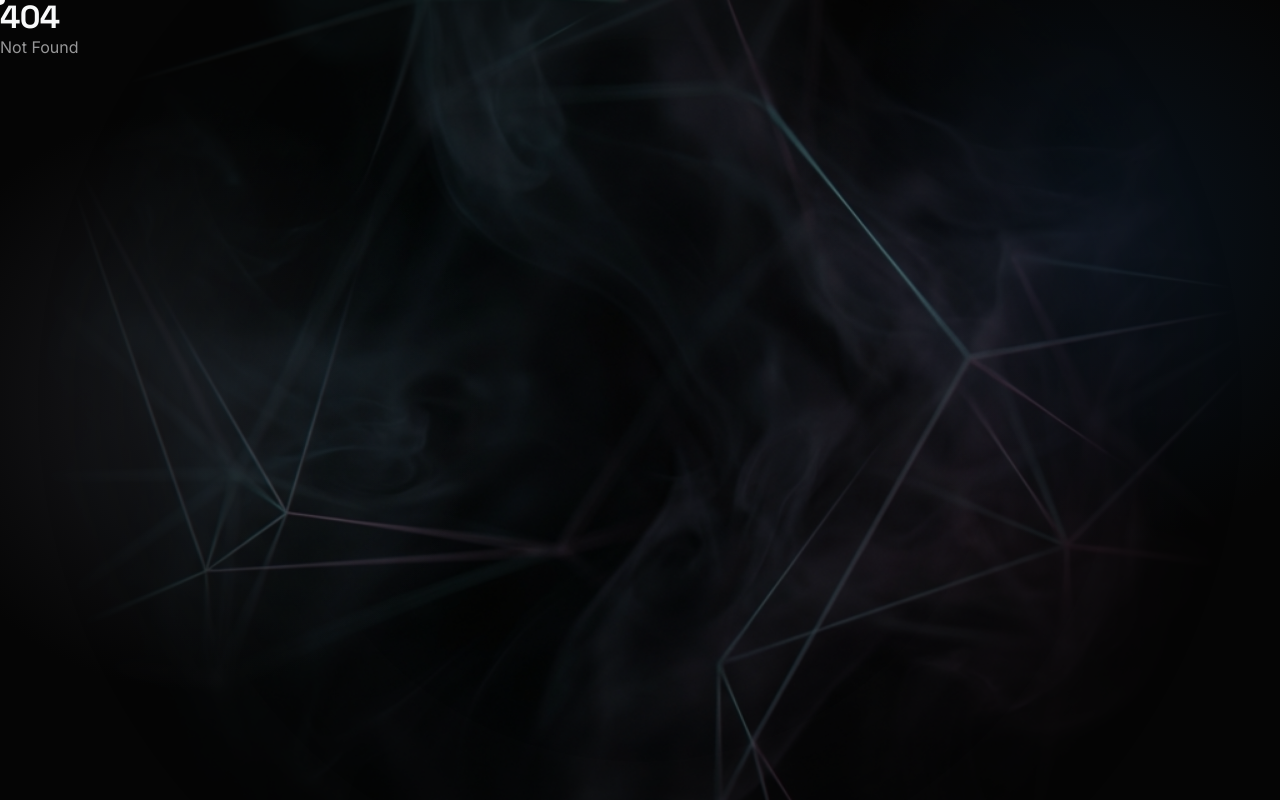
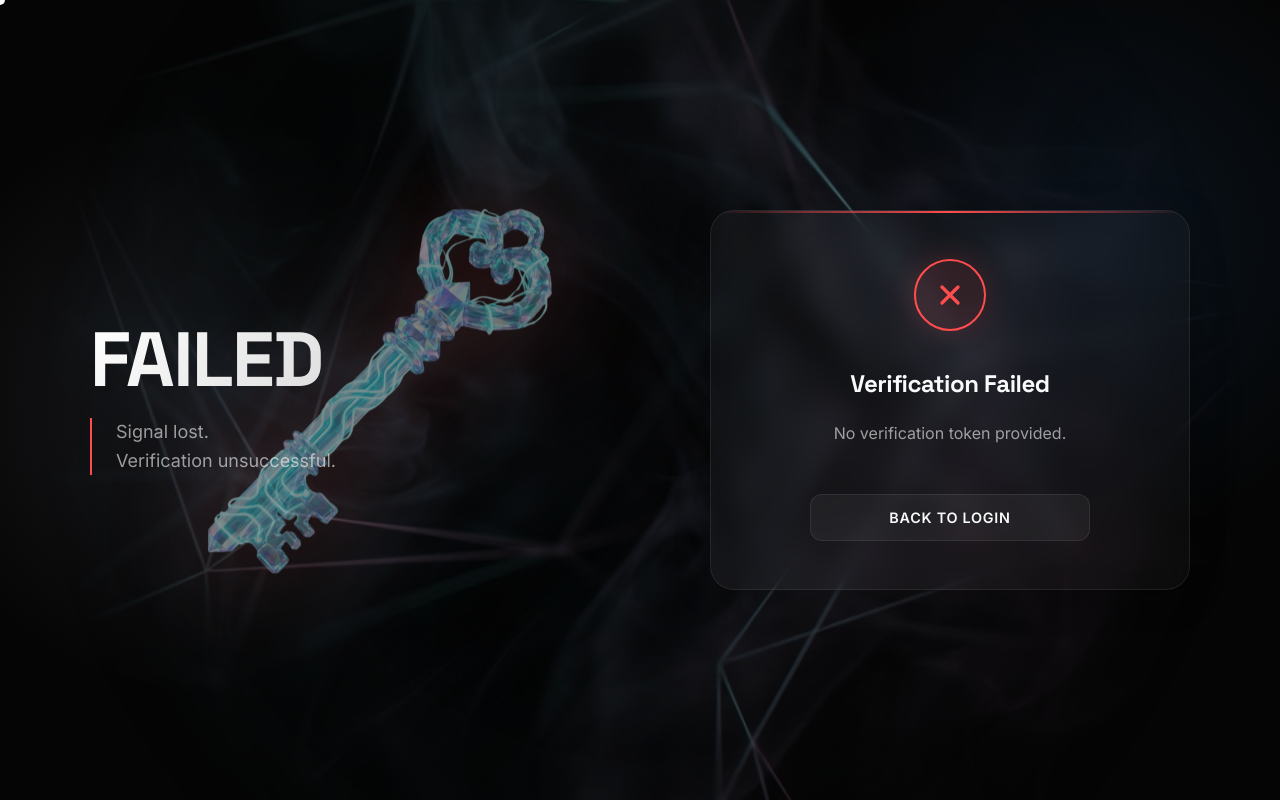
Before and after one commit to Shiyinq/fasmo, a SvelteKit app in the folder frontend/: page /auth/verify-email in a window 1280 px wide. Before the commit this address had no page. Built offline with nearby package versions, Linux system fonts and the light colour scheme.

Commit message:
feat: add email verification page with dynamic status display and styling

```diff
--- /dev/null
+++ b/frontend/src/routes/auth/verify-email/+page.svelte
@@ -0,0 +1,427 @@
+<script lang="ts">
+	import { page } from '$app/stores';
+	import { auth } from '$lib/apis/auth';
+	import { onMount } from 'svelte';
+	import { fade, fly, scale } from 'svelte/transition';
+
+	type VerificationStatus = 'verifying' | 'success' | 'error';
+
+	let status: VerificationStatus = 'verifying';
+	let errorMessage = '';
+
+	onMount(async () => {
+		const token = $page.url.searchParams.get('token');
+
+		if (!token) {
+			status = 'error';
+			errorMessage = 'No verification token provided.';
+			return;
+		}
+
+		try {
+			await auth.verifyEmail({ token });
+			status = 'success';
+		} catch (e: any) {
+			status = 'error';
+			errorMessage = e.detail || 'Verification failed. Token may be invalid or expired.';
+		}
+	});
+</script>
+
+<svelte:head>
+	<title>FASMO | Email Verification</title>
+	<meta name="description" content="Verify your email address for FASMO." />
+	<meta name="robots" content="noindex, nofollow" />
+</svelte:head>
+
+<div class="page-container">
+	<div class="content" in:fly={{ y: 50, duration: 800 }}>
+		<!-- Visual Section -->
+		<div class="visual-pane">
+			<div class="header-section">
+				{#if status === 'verifying'}
+					<h1 in:fade>VERIFYING</h1>
+					<p class="subtitle">Confirming your signal. <br />Please wait...</p>
+				{:else if status === 'success'}
+					<h1 in:fade>VERIFIED</h1>
+					<p class="subtitle success">Connection established. <br />You're in the system.</p>
+				{:else}
+					<h1 in:fade>FAILED</h1>
+					<p class="subtitle error">Signal lost. <br />Verification unsuccessful.</p>
+				{/if}
+			</div>
+
+			<div class="asset-wrapper">
+				<img
+					src="/assets/background/login.png"
+					alt="Verification"
+					class="accent-asset {status}"
+				/>
+			</div>
+		</div>
+
+		<!-- Status Section -->
+		<div class="interaction-pane glass-pane">
+			{#if status === 'verifying'}
+				<div class="status-container" in:fade>
+					<div class="loader-wrapper">
+						<div class="pulse-ring"></div>
+						<div class="pulse-ring delay-1"></div>
+						<div class="pulse-ring delay-2"></div>
+						<div class="center-dot"></div>
+					</div>
+					<h2 class="status-title">Verifying Email</h2>
+					<p class="status-desc">Please wait while we confirm your identity...</p>
+				</div>
+			{:else if status === 'success'}
+				<div class="status-container success" in:scale={{ duration: 500, delay: 200 }}>
+					<div class="icon-wrapper success">
+						<svg viewBox="0 0 24 24" fill="none" class="status-icon">
+							<path
+								d="M20 6L9 17L4 12"
+								stroke="currentColor"
+								stroke-width="2.5"
+								stroke-linecap="round"
+								stroke-linejoin="round"
+							/>
+						</svg>
+					</div>
+					<h2 class="status-title">Email Verified!</h2>
+					<p class="status-desc">
+						Your email has been successfully verified. You now have full access to FASMO.
+					</p>
+					<a href="/login" class="cta-button">
+						PROCEED TO LOGIN
+					</a>
+				</div>
+			{:else}
+				<div class="status-container error" in:scale={{ duration: 500, delay: 200 }}>
+					<div class="icon-wrapper error">
+						<svg viewBox="0 0 24 24" fill="none" class="status-icon">
+							<path
+								d="M18 6L6 18M6 6L18 18"
+								stroke="currentColor"
+								stroke-width="2.5"
+								stroke-linecap="round"
+								stroke-linejoin="round"
+							/>
+						</svg>
+					</div>
+					<h2 class="status-title">Verification Failed</h2>
+					<p class="status-desc">
+						{errorMessage}
+					</p>
+					<div class="action-buttons">
+						<a href="/login" class="secondary-button">
+							Back to Login
+						</a>
+					</div>
+				</div>
+			{/if}
+		</div>
+	</div>
+</div>
+
+<style>
+	.page-container {
+		min-height: 100vh;
+		display: flex;
+		align-items: center;
+		justify-content: center;
+		padding: var(--space-lg);
+		position: relative;
+	}
+
+	.content {
+		width: 100%;
+		max-width: 1100px;
+		display: grid;
+		grid-template-columns: 1fr;
+		gap: var(--space-xl);
+		align-items: center;
+	}
+
+	@media (min-width: 1024px) {
+		.content {
+			grid-template-columns: 1fr 480px;
+		}
+	}
+
+	/* Visual Pane */
+	.visual-pane {
+		display: flex;
+		flex-direction: column;
+		justify-content: center;
+		position: relative;
+		z-index: 1;
+	}
+
+	.header-section h1 {
+		font-size: clamp(3rem, 6vw, 5rem);
+		line-height: 0.9;
+		margin-bottom: var(--space-md);
+		background: linear-gradient(135deg, #fff 0%, rgba(255, 255, 255, 0.7) 100%);
+		background-clip: text;
+		-webkit-background-clip: text;
+		-webkit-text-fill-color: transparent;
+	}
+
+	.subtitle {
+		font-size: 1.125rem;
+		max-width: 400px;
+		color: var(--text-muted);
+		border-left: 2px solid var(--primary);
+		padding-left: var(--space-md);
+		transition: border-color 0.5s ease;
+	}
+
+	.subtitle.success {
+		border-color: var(--success);
+	}
+
+	.subtitle.error {
+		border-color: var(--error);
+	}
+
+	.asset-wrapper {
+		position: absolute;
+		top: 50%;
+		left: 50%;
+		transform: translate(-50%, -50%);
+		z-index: -1;
+		width: 100%;
+		height: 100%;
+		pointer-events: none;
+		display: flex;
+		align-items: center;
+		justify-content: center;
+	}
+
+	.accent-asset {
+		width: 100%;
+		max-width: 1050px;
+		opacity: 0.6;
+		transition: all 0.8s ease;
+		filter: drop-shadow(0 0 40px var(--primary-glow));
+		animation: float 8s ease-in-out infinite;
+	}
+
+	.accent-asset.verifying {
+		animation: pulse-glow 2s ease-in-out infinite;
+	}
+
+	.accent-asset.success {
+		filter: drop-shadow(0 0 60px rgba(0, 255, 157, 0.5));
+		opacity: 0.8;
+	}
+
+	.accent-asset.error {
+		filter: drop-shadow(0 0 60px rgba(255, 77, 77, 0.5));
+		opacity: 0.5;
+	}
+
+	@keyframes pulse-glow {
+		0%, 100% {
+			filter: drop-shadow(0 0 40px var(--primary-glow));
+			opacity: 0.6;
+		}
+		50% {
+			filter: drop-shadow(0 0 60px var(--primary-glow));
+			opacity: 0.8;
+		}
+	}
+
+	/* Interaction Pane */
+	.interaction-pane {
+		padding: 48px;
+		display: flex;
+		flex-direction: column;
+		position: relative;
+		overflow: hidden;
+		min-height: 350px;
+		justify-content: center;
+	}
+
+	.interaction-pane::before {
+		content: '';
+		position: absolute;
+		top: 0;
+		left: 0;
+		width: 100%;
+		height: 2px;
+		background: linear-gradient(90deg, transparent, var(--primary), transparent);
+		transition: background 0.5s ease;
+	}
+
+	.interaction-pane:has(.success)::before {
+		background: linear-gradient(90deg, transparent, var(--success), transparent);
+	}
+
+	.interaction-pane:has(.error)::before {
+		background: linear-gradient(90deg, transparent, var(--error), transparent);
+	}
+
+	/* Status Container */
+	.status-container {
+		display: flex;
+		flex-direction: column;
+		align-items: center;
+		text-align: center;
+		gap: var(--space-md);
+	}
+
+	.status-title {
+		font-size: 1.5rem;
+		font-weight: 700;
+		color: var(--ghost-white);
+	}
+
+	.status-desc {
+		font-size: 1rem;
+		color: var(--text-muted);
+		max-width: 320px;
+		line-height: 1.6;
+	}
+
+	/* Loader Animation */
+	.loader-wrapper {
+		position: relative;
+		width: 80px;
+		height: 80px;
+		display: flex;
+		align-items: center;
+		justify-content: center;
+		margin-bottom: var(--space-sm);
+	}
+
+	.pulse-ring {
+		position: absolute;
+		width: 100%;
+		height: 100%;
+		border: 2px solid var(--primary);
+		border-radius: 50%;
+		animation: pulse-expand 2s ease-out infinite;
+		opacity: 0;
+	}
+
+	.pulse-ring.delay-1 {
+		animation-delay: 0.4s;
+	}
+
+	.pulse-ring.delay-2 {
+		animation-delay: 0.8s;
+	}
+
+	.center-dot {
+		width: 16px;
+		height: 16px;
+		background: var(--primary);
+		border-radius: 50%;
+		box-shadow: 0 0 20px var(--primary-glow);
+		animation: dot-pulse 1.5s ease-in-out infinite;
+	}
+
+	@keyframes pulse-expand {
+		0% {
+			transform: scale(0.3);
+			opacity: 1;
+		}
+		100% {
+			transform: scale(1.5);
+			opacity: 0;
+		}
+	}
+
+	@keyframes dot-pulse {
+		0%, 100% {
+			transform: scale(1);
+			box-shadow: 0 0 20px var(--primary-glow);
+		}
+		50% {
+			transform: scale(1.2);
+			box-shadow: 0 0 30px var(--primary-glow);
+		}
+	}
+
+	/* Icon Wrapper */
+	.icon-wrapper {
+		width: 72px;
+		height: 72px;
+		border-radius: 50%;
+		display: flex;
+		align-items: center;
+		justify-content: center;
+		margin-bottom: var(--space-sm);
+	}
+
+	.icon-wrapper.success {
+		background: rgba(0, 255, 157, 0.1);
+		border: 2px solid var(--success);
+		color: var(--success);
+		box-shadow: 0 0 30px rgba(0, 255, 157, 0.2);
+	}
+
+	.icon-wrapper.error {
+		background: rgba(255, 77, 77, 0.1);
+		border: 2px solid var(--error);
+		color: var(--error);
+		box-shadow: 0 0 30px rgba(255, 77, 77, 0.2);
+	}
+
+	.status-icon {
+		width: 32px;
+		height: 32px;
+	}
+
+	/* Buttons */
+	.cta-button {
+		width: 100%;
+		max-width: 280px;
+		padding: 16px 32px;
+		border-radius: 12px;
+		background: linear-gradient(135deg, var(--success) 0%, #00bc72 100%);
+		color: #000;
+		font-weight: 700;
+		font-size: 0.9rem;
+		text-transform: uppercase;
+		letter-spacing: 0.05em;
+		transition: all 0.3s var(--ease-elastic);
+		text-align: center;
+		margin-top: var(--space-md);
+		display: inline-block;
+	}
+
+	.cta-button:hover {
+		transform: translateY(-2px);
+		box-shadow: 0 10px 30px rgba(0, 255, 157, 0.3);
+	}
+
+	.action-buttons {
+		display: flex;
+		flex-direction: column;
+		gap: var(--space-sm);
+		margin-top: var(--space-md);
+		width: 100%;
+		max-width: 280px;
+	}
+
+	.secondary-button {
+		padding: 14px 32px;
+		border-radius: 12px;
+		background: rgba(255, 255, 255, 0.05);
+		border: 1px solid var(--glass-border);
+		color: var(--ghost-white);
+		font-weight: 600;
+		font-size: 0.9rem;
+		text-transform: uppercase;
+		letter-spacing: 0.05em;
+		transition: all 0.3s ease;
+		text-align: center;
+	}
+
+	.secondary-button:hover {
+		background: rgba(255, 255, 255, 0.1);
+		border-color: var(--ghost-white);
+		transform: translateY(-2px);
+	}
+</style>
```
